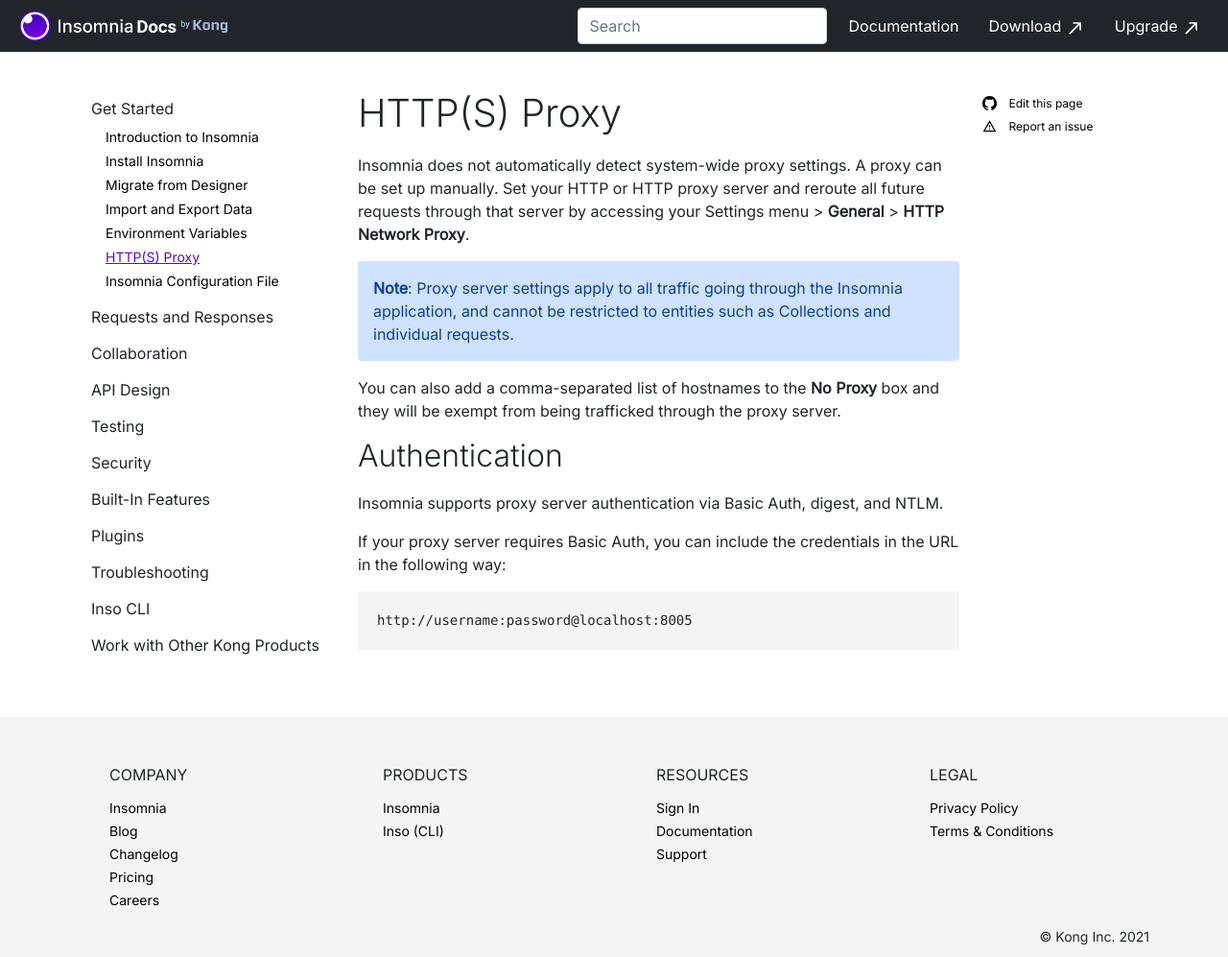
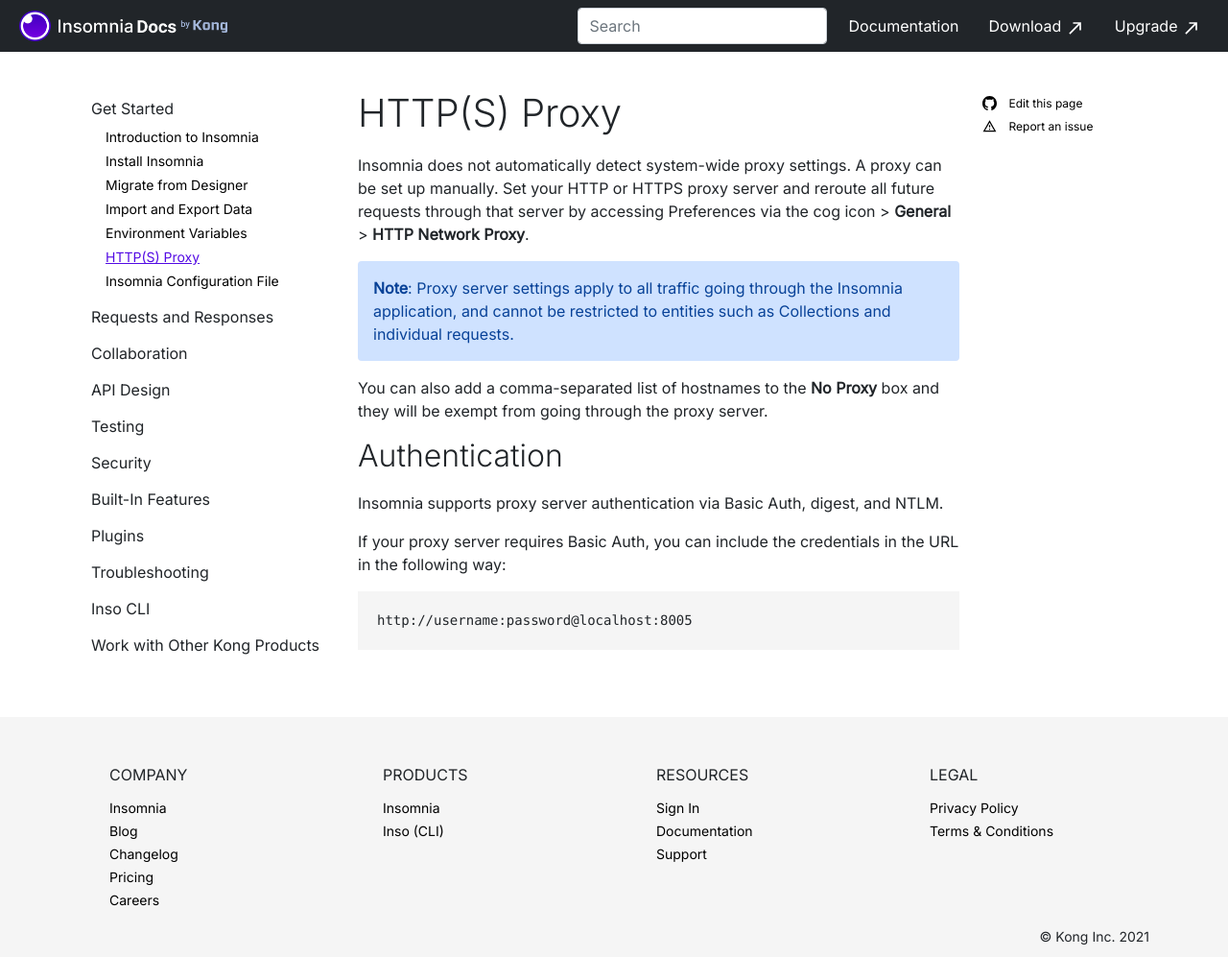
Before and after one commit to Kong/insomnia-docs, a Jekyll site: the page built from docs/insomnia/http-proxy.md, in a window 1280 px wide and 997 px high. Shown: the whole window at 96% size. Built offline with Jekyll 4.4.1, drawn with Linux system fonts in a browser that asks for light colours; comment, search, counter and statistics services are not loaded.

Commit message:
add Opender feedback

```diff
--- a/docs/insomnia/http-proxy.md
+++ b/docs/insomnia/http-proxy.md
@@ -5,12 +5,12 @@
 category-url: get-started
 ---
 
-Insomnia does not automatically detect system-wide proxy settings. A proxy can be set up manually. Set your HTTP or HTTP proxy server and reroute all future requests through that server by accessing your Settings menu > **General** > **HTTP Network Proxy**.
+Insomnia does not automatically detect system-wide proxy settings. A proxy can be set up manually. Set your HTTP or HTTPS proxy server and reroute all future requests through that server by accessing Preferences via the cog icon > **General** > **HTTP Network Proxy**.
 
 {:.alert .alert-primary}
 **Note**: Proxy server settings apply to all traffic going through the Insomnia application, and cannot be restricted to entities such as Collections and individual requests.
 
-You can also add a comma-separated list of hostnames to the **No Proxy** box and they will be exempt from being trafficked through the proxy server.
+You can also add a comma-separated list of hostnames to the **No Proxy** box and they will be exempt from going through the proxy server.
 
 ## Authentication
 
```
